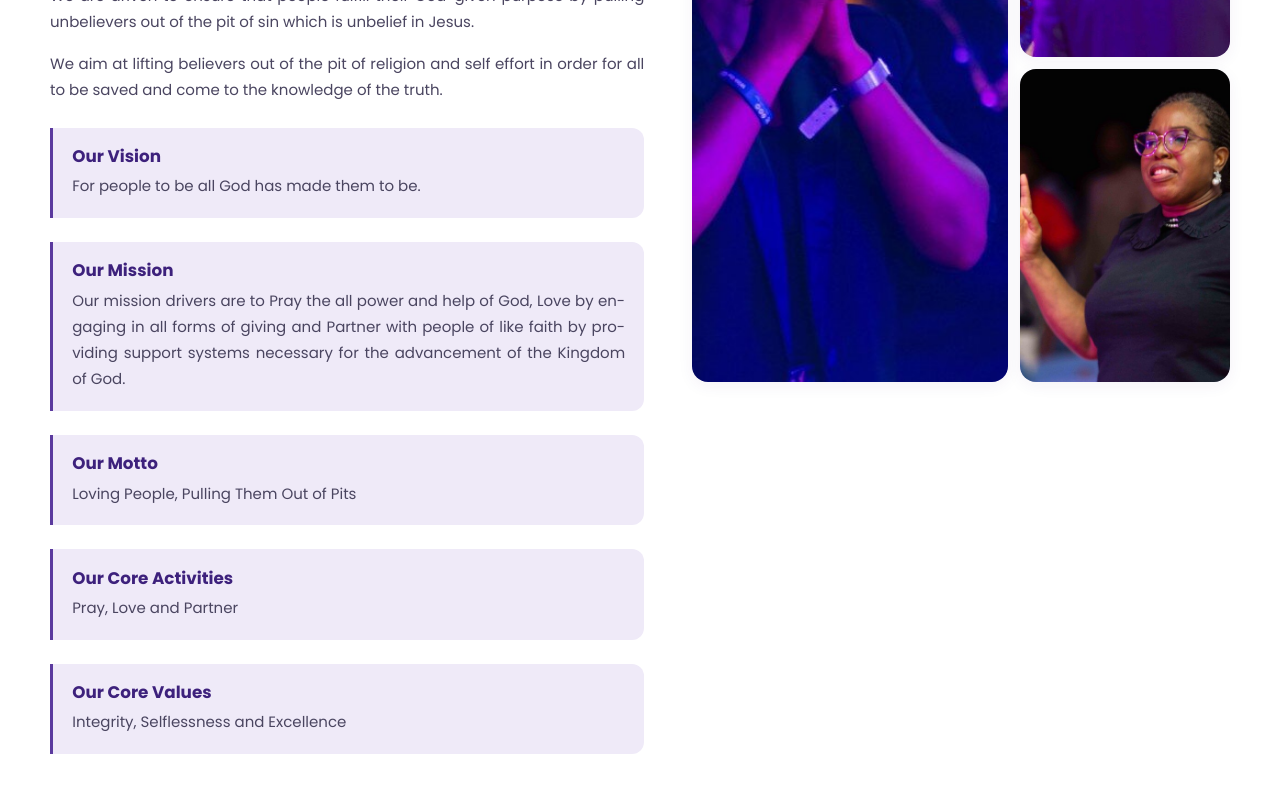
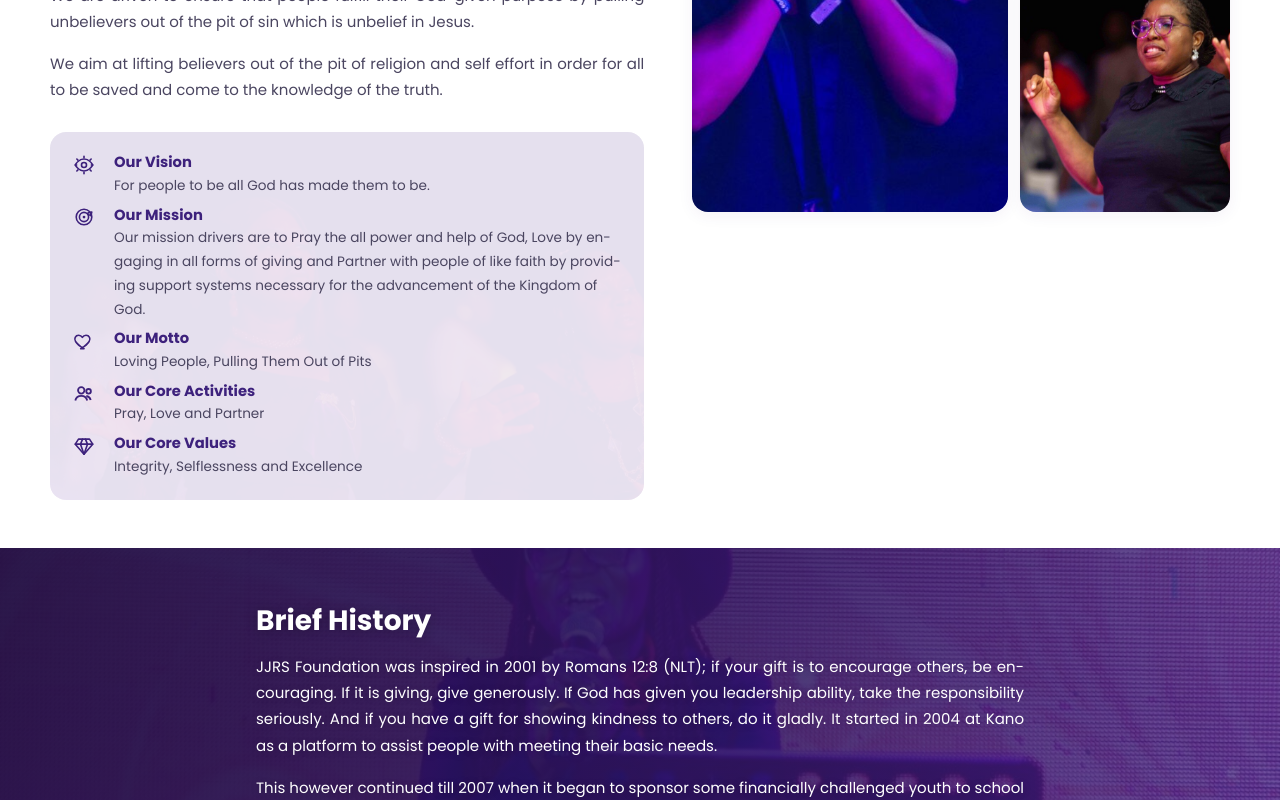
Before and after one commit to geekelo/jjrs-foundation-website, a React (Vite) app: page /get-involved in a window 1280 px wide. Shown: the part 820-1620 px from the top of the page. Built offline with nearby package versions, Linux system fonts and the light colour scheme.

Commit message:
Add new pillars section to Get Involved page; introduce icons for vision, mission, motto, core activities, and values. Include background image for enhanced visual appeal.

```diff
--- a/src/components/Icons.jsx
+++ b/src/components/Icons.jsx
@@ -296,3 +296,81 @@ export function IconBuilding({ size = 18 }) {
     </svg>
   )
 }
+
+export function IconEye({ size = 24 }) {
+  return (
+    <svg
+      width={size}
+      height={size}
+      viewBox="0 0 24 24"
+      fill="none"
+      stroke="currentColor"
+      strokeWidth="1.75"
+      strokeLinecap="round"
+      strokeLinejoin="round"
+      aria-hidden="true"
+    >
+      <path d="M2.5 12s3.5-6.5 9.5-6.5S21.5 12 21.5 12s-3.5 6.5-9.5 6.5S2.5 12 2.5 12z" />
+      <circle cx="12" cy="12" r="2.75" />
+      <path d="M12 2.5v1.5M12 20v1.5M4.2 5.5l1.2 1.2M18.6 17.3l1.2 1.2M2.5 12H4M20 12h1.5M4.2 18.5l1.2-1.2M18.6 6.7l1.2-1.2" />
+    </svg>
+  )
+}
+
+export function IconTarget({ size = 24 }) {
+  return (
+    <svg
+      width={size}
+      height={size}
+      viewBox="0 0 24 24"
+      fill="none"
+      stroke="currentColor"
+      strokeWidth="1.75"
+      strokeLinecap="round"
+      strokeLinejoin="round"
+      aria-hidden="true"
+    >
+      <circle cx="12" cy="12" r="8.5" />
+      <circle cx="12" cy="12" r="5" />
+      <circle cx="12" cy="12" r="1.5" fill="currentColor" stroke="none" />
+      <path d="m16.5 7.5 4-1-1 4-3.5-1.5z" />
+    </svg>
+  )
+}
+
+export function IconHeartOutline({ size = 24 }) {
+  return (
+    <svg
+      width={size}
+      height={size}
+      viewBox="0 0 24 24"
+      fill="none"
+      stroke="currentColor"
+      strokeWidth="1.75"
+      strokeLinecap="round"
+      strokeLinejoin="round"
+      aria-hidden="true"
+    >
+      <path d="M12 20.5s-7-4.4-9.2-8C.8 9.4 2.6 5.8 6.2 5.8c1.9 0 3.3 1.1 4 2.3.7-1.2 2.1-2.3 4-2.3 3.6 0 5.4 3.6 3.4 6.7-2.2 3.6-9.2 8-9.2 8z" />
+    </svg>
+  )
+}
+
+export function IconDiamond({ size = 24 }) {
+  return (
+    <svg
+      width={size}
+      height={size}
+      viewBox="0 0 24 24"
+      fill="none"
+      stroke="currentColor"
+      strokeWidth="1.75"
+      strokeLinecap="round"
+      strokeLinejoin="round"
+      aria-hidden="true"
+    >
+      <path d="M6 4.5h12l3.5 5.5L12 21 2.5 10z" />
+      <path d="M2.5 10h19M12 21 8.2 10 10.5 4.5M12 21l3.8-11L13.5 4.5" />
+    </svg>
+  )
+}
--- a/src/data/getInvolved.js
+++ b/src/data/getInvolved.js
@@ -41,6 +41,39 @@ export const aboutCopy = {
   coreValues: ['Integrity', 'Selflessness', 'Excellence'],
 }
 
+export const aboutPillars = [
+  {
+    id: 'vision',
+    title: 'Our Vision',
+    body: 'For people to be all God has made them to be.',
+    icon: 'eye',
+  },
+  {
+    id: 'mission',
+    title: 'Our Mission',
+    body: 'Our mission drivers are to Pray the all power and help of God, Love by engaging in all forms of giving and Partner with people of like faith by providing support systems necessary for the advancement of the Kingdom of God.',
+    icon: 'target',
+  },
+  {
+    id: 'motto',
+    title: 'Our Motto',
+    body: 'Loving People, Pulling Them Out of Pits',
+    icon: 'heart',
+  },
+  {
+    id: 'activities',
+    title: 'Our Core Activities',
+    body: 'Pray, Love and Partner',
+    icon: 'users',
+  },
+  {
+    id: 'values',
+    title: 'Our Core Values',
+    body: 'Integrity, Selflessness and Excellence',
+    icon: 'diamond',
+  },
+]
+
 export const briefHistory = {
   paragraphs: [
     'JJRS Foundation was inspired in 2001 by Romans 12:8 (NLT); if your gift is to encourage others, be encouraging. If it is giving, give generously. If God has given you leadership ability, take the responsibility seriously. And if you have a gift for showing kindness to others, do it gladly. It started in 2004 at Kano as a platform to assist people with meeting their basic needs.',
--- a/src/data/media.js
+++ b/src/data/media.js
@@ -2,6 +2,7 @@ import aboutImg1 from '../assets/involved/about-1.jpg'
 import aboutImg2 from '../assets/involved/about-2.jpg'
 import aboutImg3 from '../assets/involved/about-3.jpg'
 import aboutImg4 from '../assets/involved/about-4.jpg'
+import pillarsBg from '../assets/involved/pillars-bg.png'
 
 export const aboutPhotos = [
   {
@@ -20,3 +21,4 @@ export const aboutPhotos = [
 ]
 
 export const historyBackground = aboutImg4
+export const pillarsBackground = pillarsBg
--- a/src/pages/GetInvolvedPage.css
+++ b/src/pages/GetInvolvedPage.css
@@ -194,22 +194,76 @@
   background: var(--purple-700);
 }
 
-.involved__mission-block {
-  margin-top: 1.5rem;
-  padding: 1.15rem 1.2rem;
+.involved__pillars {
+  position: relative;
+  isolation: isolate;
+  overflow: hidden;
+  display: grid;
+  gap: 0.5rem;
+  margin: 1.75rem 0 0;
+  padding: 1.35rem 1.25rem;
+  list-style: none;
   background: var(--lavender-soft);
-  border-left: 3px solid var(--purple-700);
-  border-radius: 0 var(--radius-md) var(--radius-md) 0;
+  border-radius: var(--radius-lg);
 }
 
-.involved__mission-block h3 {
-  font-size: 1.05rem;
-  color: var(--purple-900);
-  margin-bottom: 0.45rem;
+.involved__pillars::before {
+  content: '';
+  position: absolute;
+  inset: 0;
+  z-index: -1;
+  background: var(--pillars-bg) center / cover no-repeat;
+  opacity: 0.04;
+  pointer-events: none;
 }
 
-.involved__mission-block p {
-  margin-bottom: 0;
+.involved__pillar {
+  position: relative;
+  z-index: 1;
+  display: grid;
+  grid-template-columns: auto minmax(0, 1fr);
+  grid-template-areas:
+    'icon title'
+    'icon body';
+  column-gap: 1rem;
+  row-gap: 0.05rem;
+  align-items: start;
+}
+
+.involved__pillar-icon {
+  grid-area: icon;
+  display: grid;
+  place-items: center;
+  width: 1.75rem;
+  color: var(--purple-900);
+  margin-top: 0.05rem;
+}
+
+.involved__pillar-title {
+  grid-area: title;
+  margin: 0;
+  font-size: 0.92rem;
+  font-weight: 700;
+  line-height: 1.35;
+  color: var(--purple-900);
+  text-align: left;
+}
+
+.involved__pillar-body {
+  grid-area: body;
+  margin: 0;
+  padding: 0;
+  border: 0;
+  font-size: 0.85rem;
+  line-height: 1.6;
+  color: var(--text-dark);
+  text-align: left;
+}
+
+@media (max-width: 640px) {
+  .involved__pillar {
+    column-gap: 0.85rem;
+  }
 }
 
 .involved__section-head {
--- a/src/pages/GetInvolvedPage.jsx
+++ b/src/pages/GetInvolvedPage.jsx
@@ -1,17 +1,34 @@
 import { Link } from 'react-router-dom'
-import { IconArrow, IconBriefcase } from '../components/Icons'
+import {
+  IconArrow,
+  IconBriefcase,
+  IconDiamond,
+  IconEye,
+  IconHeartOutline,
+  IconTarget,
+  IconUsers,
+} from '../components/Icons'
 import GetInvolvedIcon from '../components/GetInvolvedIcon'
 import {
   supportAims,
   socialOutlets,
   departmentNames,
   aboutCopy,
+  aboutPillars,
   briefHistory,
 } from '../data/getInvolved'
 import { initiatives } from '../data/initiatives'
-import { aboutPhotos, historyBackground } from '../data/media'
+import { aboutPhotos, historyBackground, pillarsBackground } from '../data/media'
 import { icons } from '../data/icons'
 import './GetInvolvedPage.css'
+
+const pillarIcons = {
+  eye: IconEye,
+  target: IconTarget,
+  heart: IconHeartOutline,
+  users: IconUsers,
+  diamond: IconDiamond,
+}
 
 export default function GetInvolvedPage() {
   return (
@@ -45,30 +62,23 @@ export default function GetInvolvedPage() {
             <p>{aboutCopy.purposeUnbelievers}</p>
             <p>{aboutCopy.purposeBelievers}</p>
 
-            <div className="involved__mission-block">
-              <h3>Our Vision</h3>
-              <p>{aboutCopy.vision}</p>
-            </div>
-
-            <div className="involved__mission-block">
-              <h3>Our Mission</h3>
-              <p>{aboutCopy.mission}</p>
-            </div>
-
-            <div className="involved__mission-block">
-              <h3>Our Motto</h3>
-              <p>{aboutCopy.motto}</p>
-            </div>
-
-            <div className="involved__mission-block">
-              <h3>Our Core Activities</h3>
-              <p>Pray, Love and Partner</p>
-            </div>
-
-            <div className="involved__mission-block">
-              <h3>Our Core Values</h3>
-              <p>Integrity, Selflessness and Excellence</p>
-            </div>
+            <ul
+              className="involved__pillars"
+              style={{ '--pillars-bg': `url(${pillarsBackground})` }}
+            >
+              {aboutPillars.map((pillar) => {
+                const Icon = pillarIcons[pillar.icon]
+                return (
+                  <li key={pillar.id} className="involved__pillar">
+                    <span className="involved__pillar-icon" aria-hidden="true">
+                      <Icon size={22} />
+                    </span>
+                    <h3 className="involved__pillar-title">{pillar.title}</h3>
+                    <p className="involved__pillar-body">{pillar.body}</p>
+                  </li>
+                )
+              })}
+            </ul>
           </div>
 
           <div className="involved__photos" aria-label="JJRS Foundation moments">
```
Also changed, not shown: src/assets/involved/pillars-bg.png (added).
